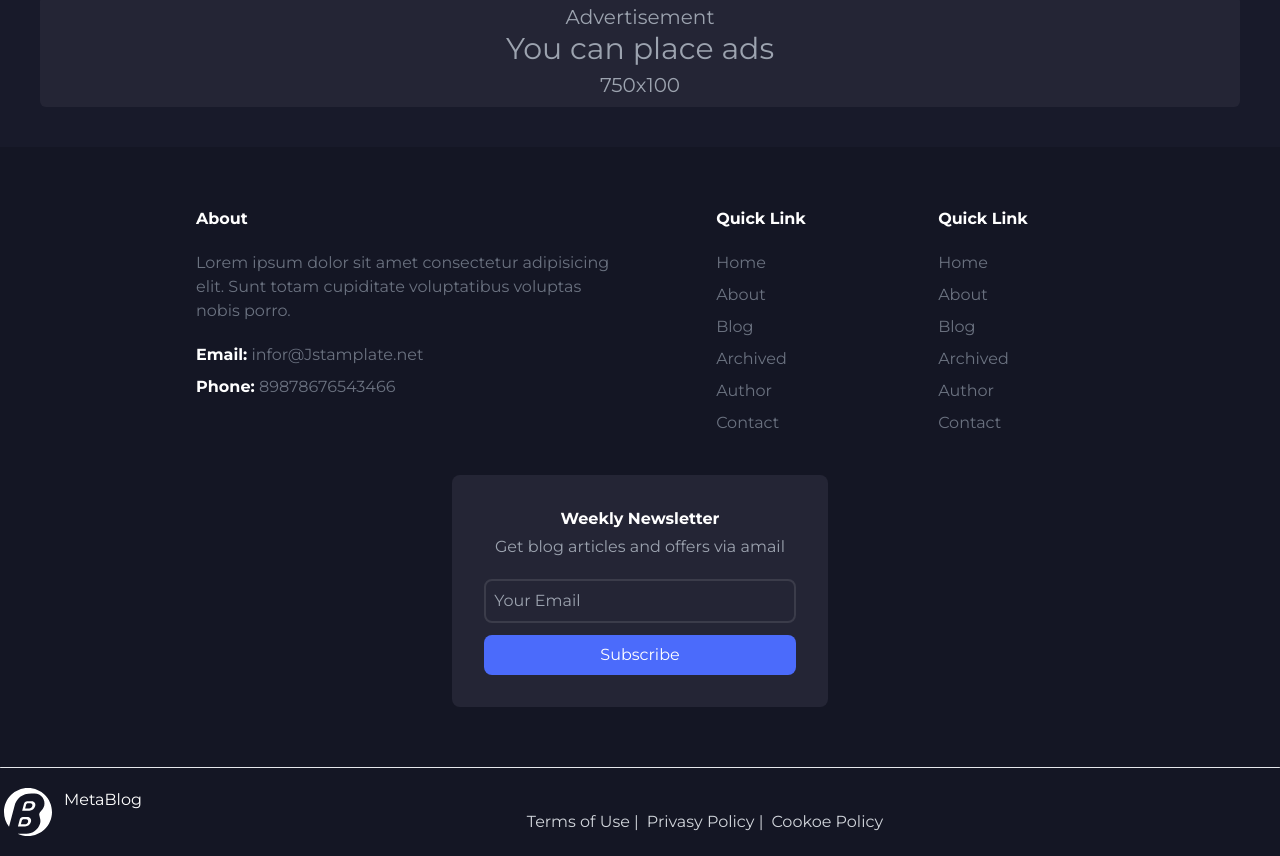
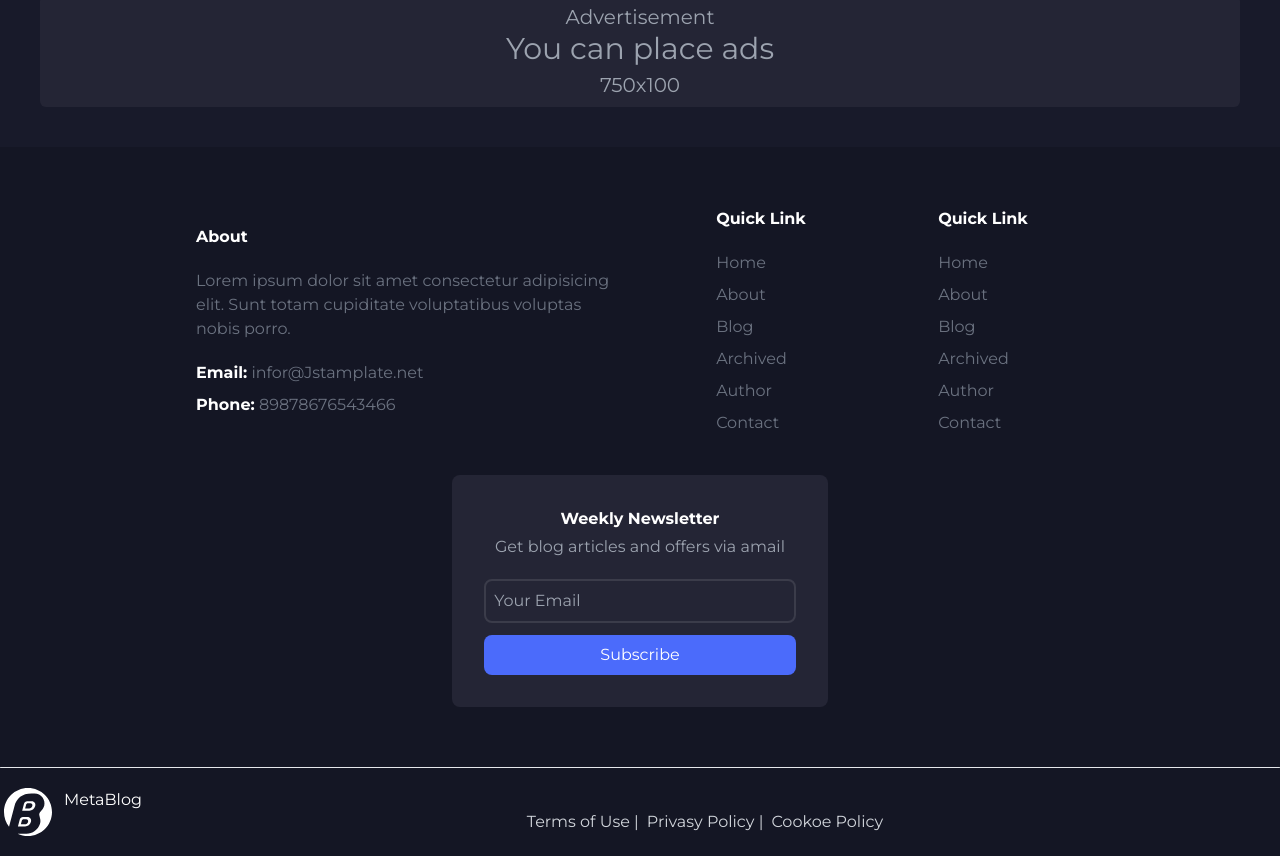
Before and after one commit to bmstudent/8-green-SH.Abdulloh-Home-Page, a plain HTML site: page index3.html in a window 1280 px wide. Shown: the part 4194-5050 px from the top of the page. Drawn offline with nearby package versions, Linux system fonts and the light colour scheme.

Commit message:
Update index3.html

```diff
--- a/index3.html
+++ b/index3.html
@@ -213,7 +213,7 @@
     <!-- End -->
     <section class="bg-[#141624] py-5">
       <div
-        class="container flex flex-row flex-wrap justify-center gap-10 px-1 py-10 mx-auto"
+        class="container  flex flex-row flex-wrap items-center justify-center gap-10 px-1 py-10 mx-auto"
       >
         <article class="flex flex-col w-1/3">
           <h1 class="font-bold text-white">About</h1>
```
